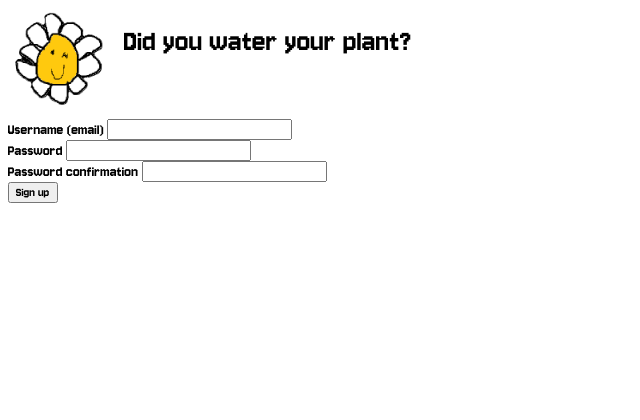
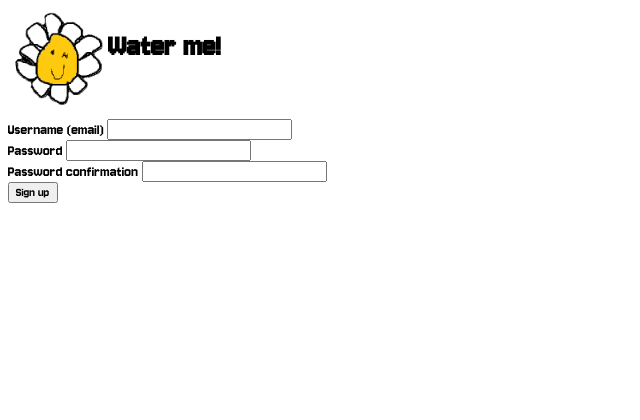
Before and after one commit to santiago-dev96/water-me, a Python web app: template templates/sign_up.html in a window 1280 px wide. Shown: the top 420 px of the page, without its empty margins (0-640 px from the left). Run offline with Jinja, Linux system fonts and the light colour scheme; the template is opened without the code that fills it, so the values that code supplies are empty.

Commit message:
Changed the layout heading

```diff
--- a/templates/layout.html
+++ b/templates/layout.html
@@ -31,7 +31,7 @@
         <img width="100" src="{{ url_for('static', filename='logo.png') }}" alt="The app logo: Water me!">
       </a>
 
-      <p>Did you water your plant?</p>
+      <h1>Water me!</h1>
     </header>
 
 
```
